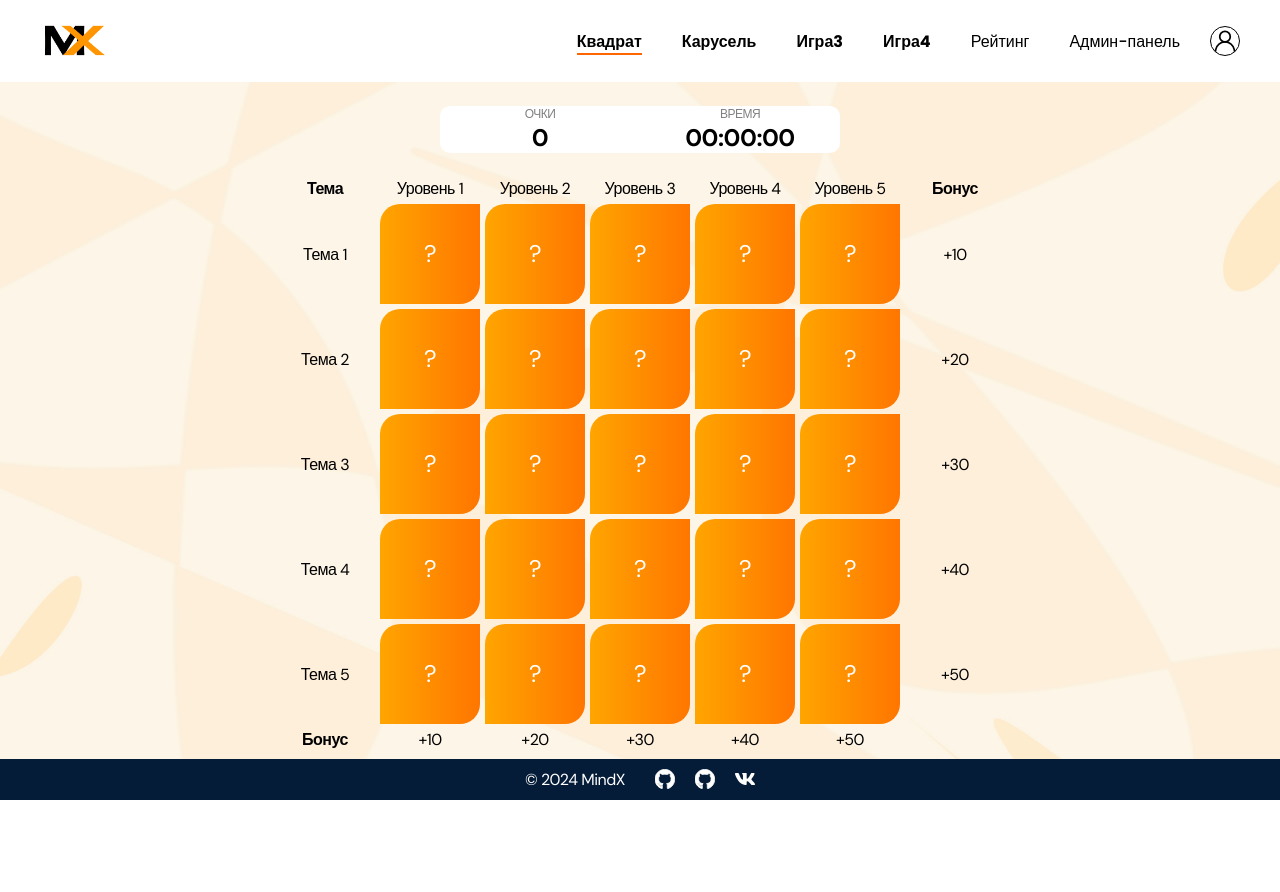
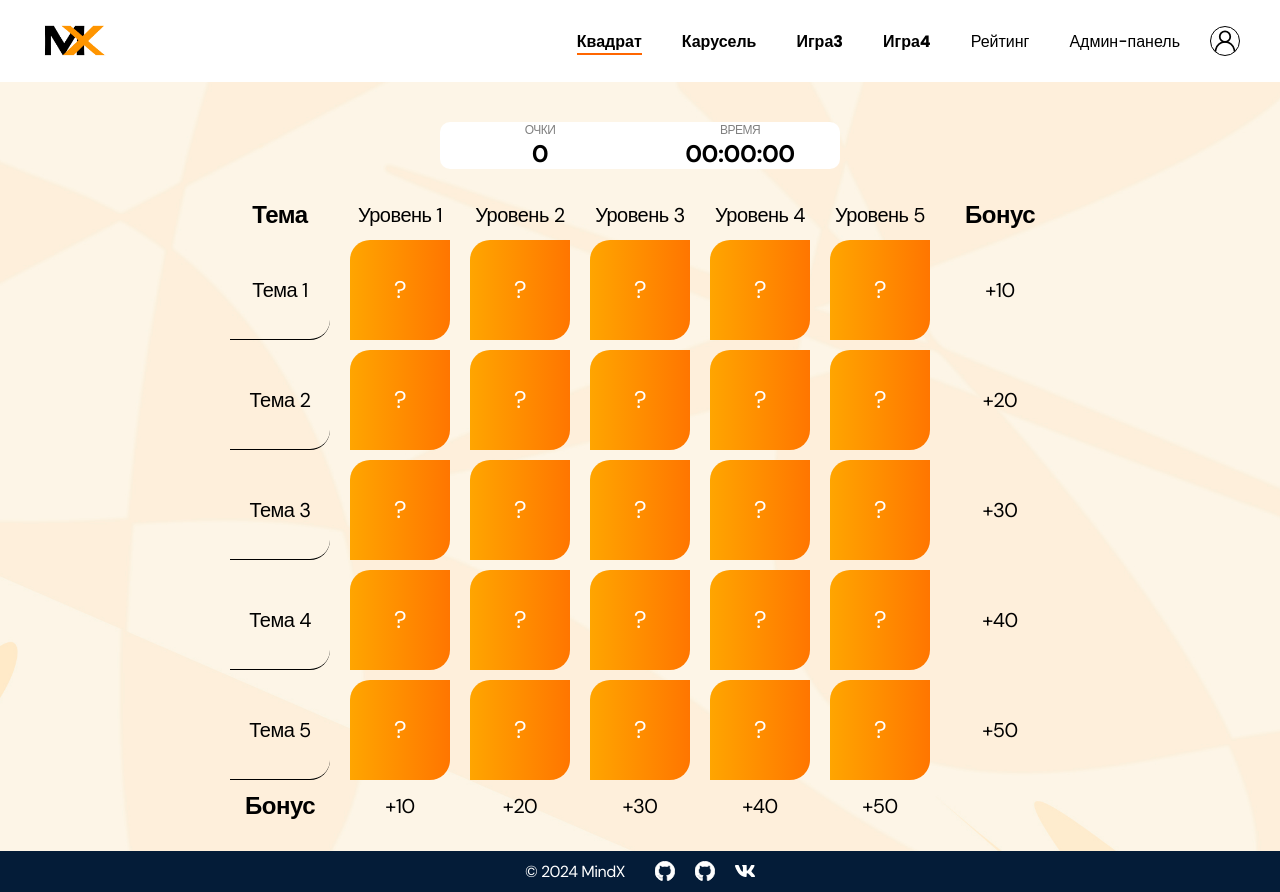
Before and after one commit to ntlifee/olympiad-games, a React (Create React App) app in the folder client/: page /square in a window 1280 px wide. Before the commit the page ends 800 px from the top, so only its background shows below. Built offline with nearby package versions, Linux system fonts and the light colour scheme.

Commit message:
Доп.стилизация компонентов квадрата

```diff
--- a/client/src/components/QuestionButton/questionButton.css
+++ b/client/src/components/QuestionButton/questionButton.css
@@ -6,7 +6,7 @@
   text-align: center;
   line-height: 60px;
   color: #fff;
-  font-size: 24px;
+  font-size: 24px !important;
   text-transform: uppercase;
   text-decoration: none;
   font-family: 'DM Sans', sans-serif;
--- a/client/src/pages/SquareGame/SquareGame.jsx
+++ b/client/src/pages/SquareGame/SquareGame.jsx
@@ -30,7 +30,7 @@ const SquareGame = (props) => {
                         <tbody>
                             {themes.map((theme, i) => (
                                 <tr key={i}>
-                                    <td>Тема {theme}</td>
+                                    <td className='theme'>Тема {theme}</td>
                                     {levels.map(level => (
                                         <td key={level}>
                                             <QuestionButton />
--- a/client/src/pages/SquareGame/squaregame.css
+++ b/client/src/pages/SquareGame/squaregame.css
@@ -12,19 +12,29 @@ main {
     width: 100%;
     max-width: 1200px;
     align-items: center;
+    padding: 20px;
 }
 
 table{
     border-collapse: separate;
-    border-spacing: 5px;
+    border-spacing: 20px 10px;
 }
 
 td, th{
     font-family: 'DM Sans', sans-serif;
 }
 
+th{
+    font-size: 24px;
+}
+
 td{
     border-radius: 20px 0 20px 0;
     position: relative;
     border: none;
+    font-size: 20px;
 }
+
+.theme{
+    border-bottom: 1px solid black;
+}
```
